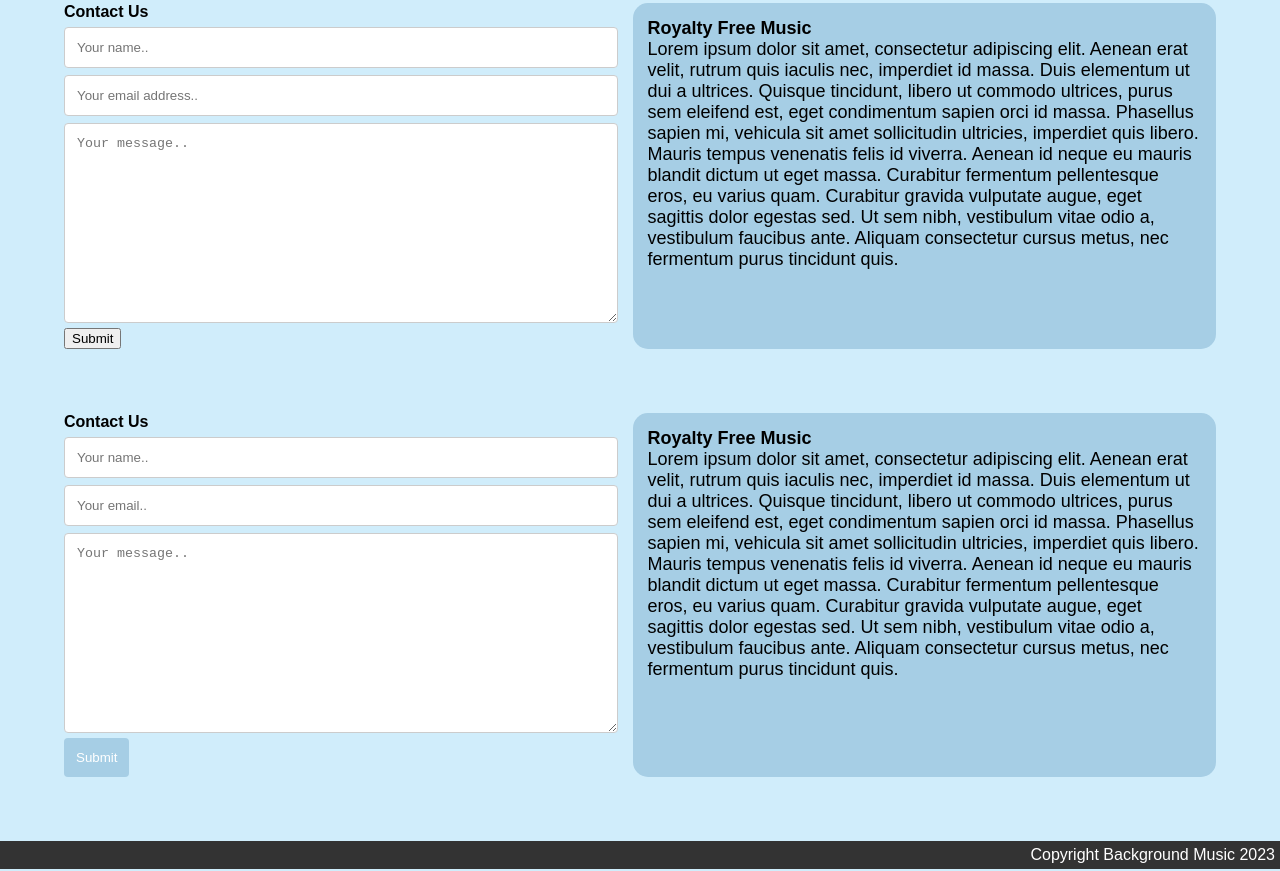
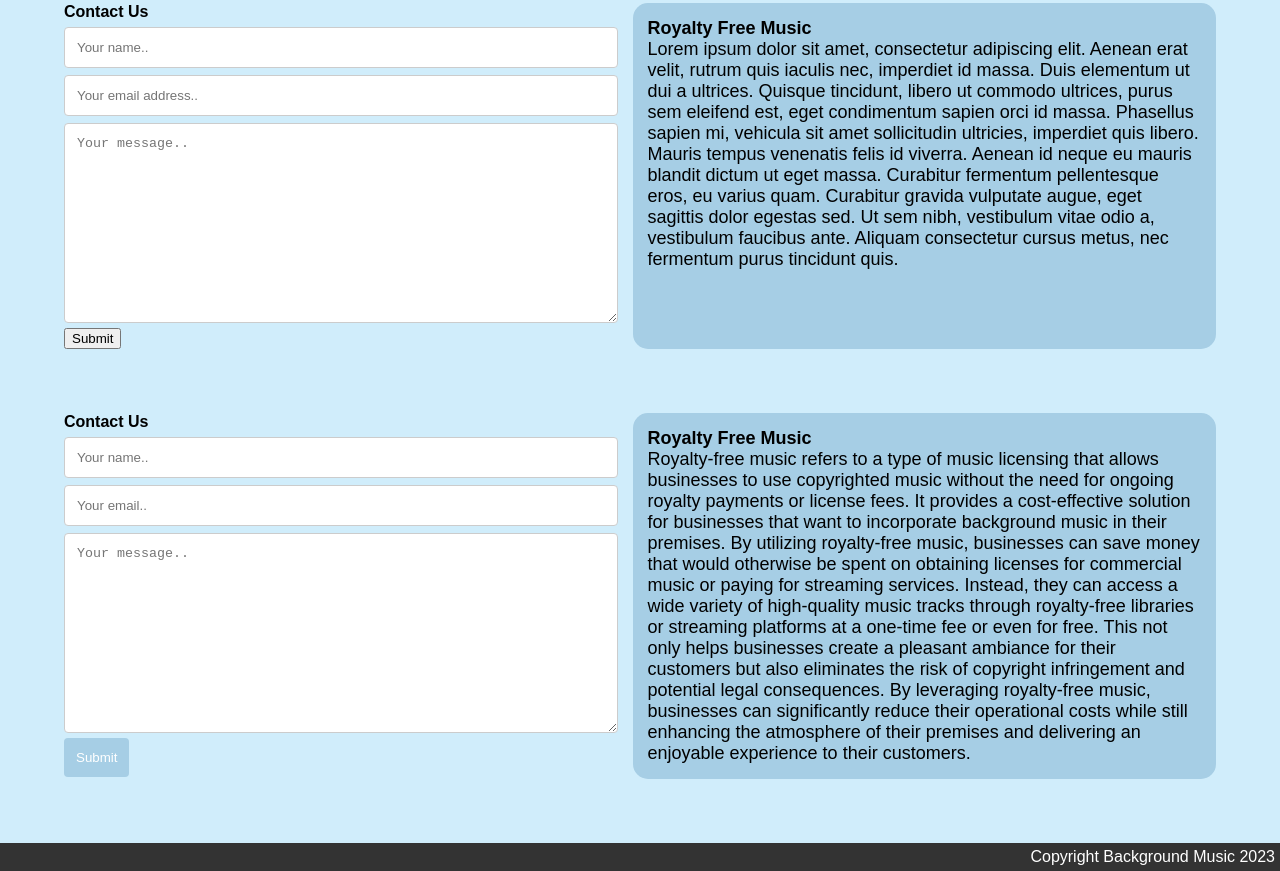
Before and after one commit to andyhinchliffe/backgroundmusic, a plain HTML site: page index.html in a window 1280 px wide. Shown: the part 1204-2075 px from the top of the page. Drawn offline with Linux system fonts and the light colour scheme; a web font is replaced by a local one.

Commit message:
Update index.html
Added royalty free music info

```diff
--- a/index.html
+++ b/index.html
@@ -108,7 +108,7 @@
         <button type="submit">Submit</button>
    </form>
     </div>
-    <div class="info"><strong><b>Royalty Free Music</b></strong><br />Lorem ipsum dolor sit amet, consectetur adipiscing elit. Aenean erat velit, rutrum quis iaculis nec, imperdiet id massa. Duis elementum ut dui a ultrices. Quisque tincidunt, libero ut commodo ultrices, purus sem eleifend est, eget condimentum sapien orci id massa. Phasellus sapien mi, vehicula sit amet sollicitudin ultricies, imperdiet quis libero. Mauris tempus venenatis felis id viverra. Aenean id neque eu mauris blandit dictum ut eget massa. Curabitur fermentum pellentesque eros, eu varius quam. Curabitur gravida vulputate augue, eget sagittis dolor egestas sed. Ut sem nibh, vestibulum vitae odio a, vestibulum faucibus ante. Aliquam consectetur cursus metus, nec fermentum purus tincidunt quis.</div>
+    <div class="info"><strong><b>Royalty Free Music</b></strong><br />Royalty-free music refers to a type of music licensing that allows businesses to use copyrighted music without the need for ongoing royalty payments or license fees. It provides a cost-effective solution for businesses that want to incorporate background music in their premises. By utilizing royalty-free music, businesses can save money that would otherwise be spent on obtaining licenses for commercial music or paying for streaming services. Instead, they can access a wide variety of high-quality music tracks through royalty-free libraries or streaming platforms at a one-time fee or even for free. This not only helps businesses create a pleasant ambiance for their customers but also eliminates the risk of copyright infringement and potential legal consequences. By leveraging royalty-free music, businesses can significantly reduce their operational costs while still enhancing the atmosphere of their premises and delivering an enjoyable experience to their customers. </div>
   </div>
     <ul>
       <li id="copyinfo">Copywrite</li>
```
